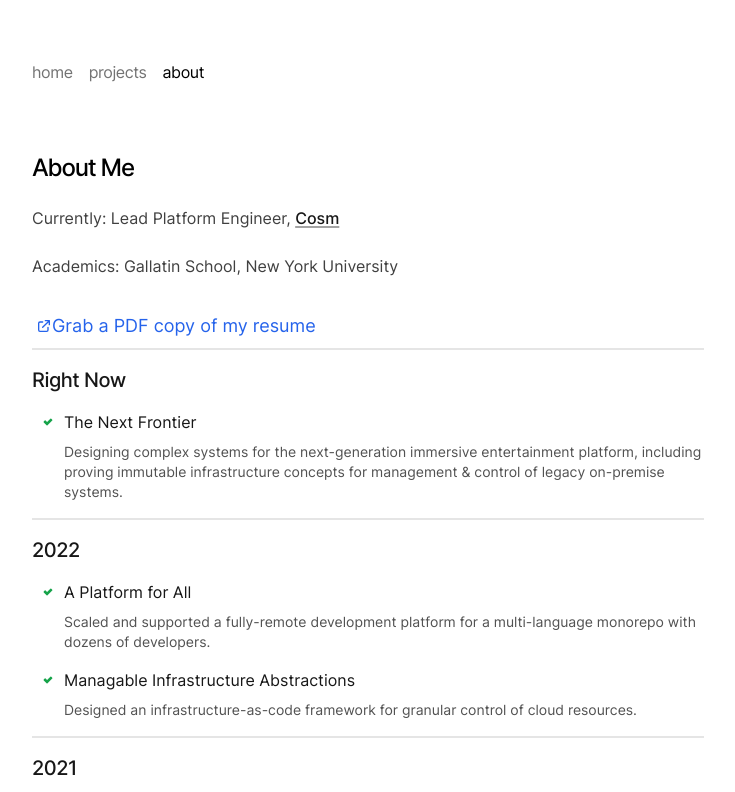
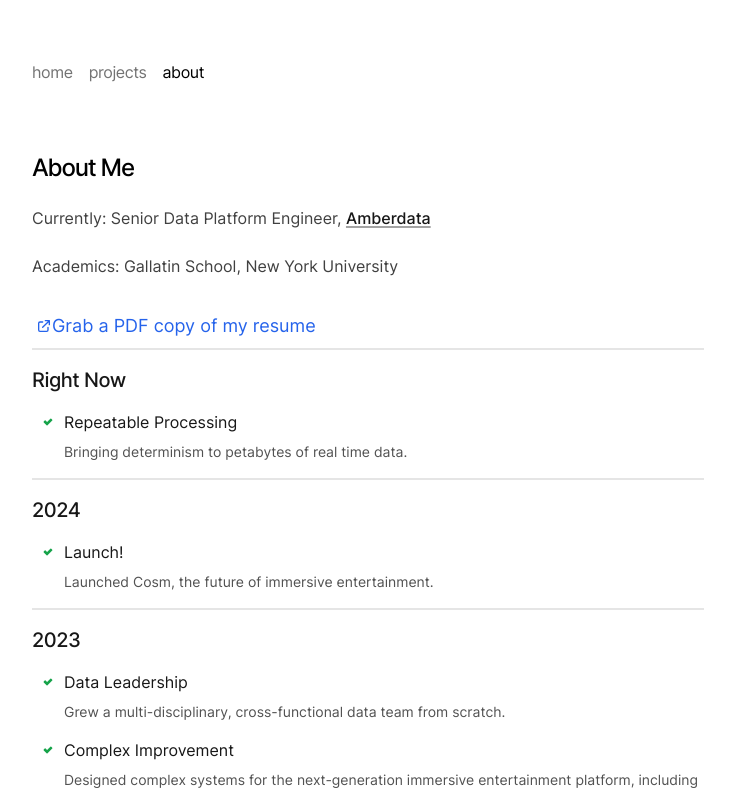
Before and after one commit to ahappypie/ahappypie.github.io, a Next.js app: page /about in a window 1280 px wide. Shown: the top 792 px of the page, without its empty margins (272-1007 px from the left). Built offline with nearby package versions, Linux system fonts and the light colour scheme.

Commit message:
release changes

```diff
--- a/app/about/page.tsx
+++ b/app/about/page.tsx
@@ -9,10 +9,10 @@ export default function About() {
       </h1>
       <div className="prose prose-neutral dark:prose-invert mb-8">
         <p>
-          {`Currently: Lead Platform Engineer, `}
-          <a href="https://cosm.com"
+          {`Currently: Senior Data Platform Engineer, `}
+          <a href="https://amberdata.io"
              className="hover:text-neutral-800 dark:hover:text-neutral-100 transition-all">
-            Cosm
+            Amberdata
           </a>
         </p>
         <p>
--- a/app/about/timeline.tsx
+++ b/app/about/timeline.tsx
@@ -8,8 +8,25 @@ export default function Timeline() {
       <Divider />
       <Year>Right Now</Year>
       <ul>
-        <Step title="The Next Frontier">
-          Designing complex systems for the next-generation immersive
+        <Step title="Repeatable Processing">
+          Bringing determinism to petabytes of real time data.
+        </Step>
+      </ul>
+      <Divider />
+      <Year>2024</Year>
+      <ul>
+        <Step title="Launch!">
+          Launched Cosm, the future of immersive entertainment.
+        </Step>
+      </ul>
+      <Divider />
+      <Year>2023</Year>
+      <ul>
+        <Step title="Data Leadership">
+          Grew a multi-disciplinary, cross-functional data team from scratch.
+        </Step>
+        <Step title="Complex Improvement">
+          Designed complex systems for the next-generation immersive
           entertainment platform, including proving immutable infrastructure concepts
           for management & control of legacy on-premise systems.
         </Step>
--- a/app/page.tsx
+++ b/app/page.tsx
@@ -9,10 +9,10 @@ export default async function Page() {
       </h1>
       <p className="prose prose-neutral dark:prose-invert">
         {`I'm a systems designer, platform builder, and process improver. I currently
-          work as Lead Platform Engineer at `}
-        <a href="https://cosm.com"
+          work as Senior Data Platform Engineer at `}
+        <a href="https://amberdata.io"
            className="hover:text-neutral-800 dark:hover:text-neutral-100 transition-all"
-        >Cosm</a>.
+        >Amberdata</a>.
       </p>
       <div className="prose prose-neutral dark:prose-invert">
         <p>
--- a/package.json
+++ b/package.json
@@ -1,6 +1,6 @@
 {
   "name": "ahappypie.github.io",
-  "version": "2.3.4",
+  "version": "2.4.0",
   "scripts": {
     "test": "echo \"Error: no test specified\" && exit 1",
     "dev": "next dev",
@@ -8,7 +8,8 @@
     "lint": "next lint",
     "start": "next start",
     "build-gh-pages": "next build && touch ./docs/.nojekyll && git add ./docs",
-    "changesets": "npx changeset"
+    "changesets": "npx changeset",
+    "bump": "npx changeset version && git add CHANGELOG.md"
   },
   "repository": {
     "type": "git",
```
Also changed, not shown: 21 other files (tests, documents, lock files or other folders).
